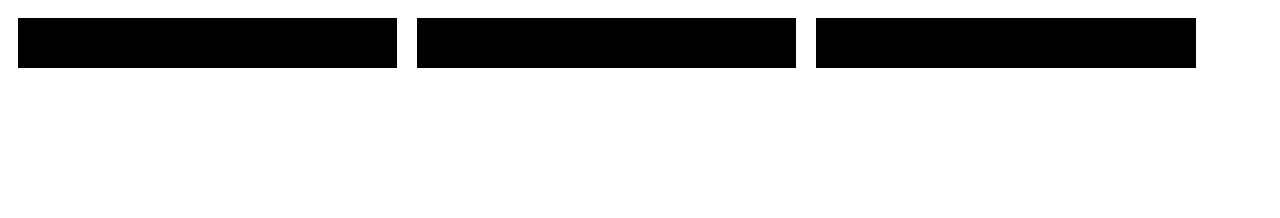
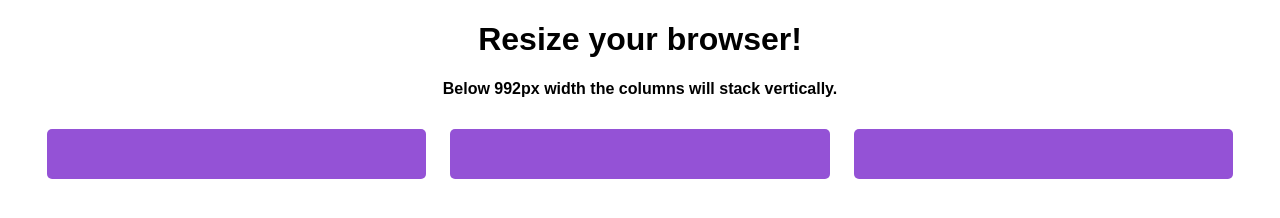
Before and after one commit to ckz8780/ci-mobile-first, a plain HTML site: page index.html in a window 1280 px wide. Drawn offline with Linux system fonts and the light colour scheme.

Commit message:
Extended CSS, added header and updated readme.

```diff
--- a/index.html
+++ b/index.html
@@ -8,6 +8,10 @@
 	<title>Mobile First Demo</title>
 </head>
 <body>
+	<header>
+		<h1>Resize your browser!</h1>
+		<h4>Below 992px width the columns will stack vertically.</h4>
+	</header>
 	<div class="container">
 		<div class="column"></div>
 		<div class="column"></div>
--- a/main.css
+++ b/main.css
@@ -1,13 +1,25 @@
+body {
+    font-family: 'Oswald', sans-serif;
+}
+
+header {
+    text-align: center;
+}
+
 .column {
-    float: left;
     width: 100%;
     height: 50px;
-    background-color: #000;
+    background-color: #9452d6;
+    border-radius: 5px;
     margin: 10px 0;
 }
 
 @media (min-width: 992px) {
+    .container {
+        text-align: center;
+    }
     .column {
+        display: inline-block;
         width: 30%;
         margin: 10px;
     }
```
Also changed, not shown: 1 other file.
